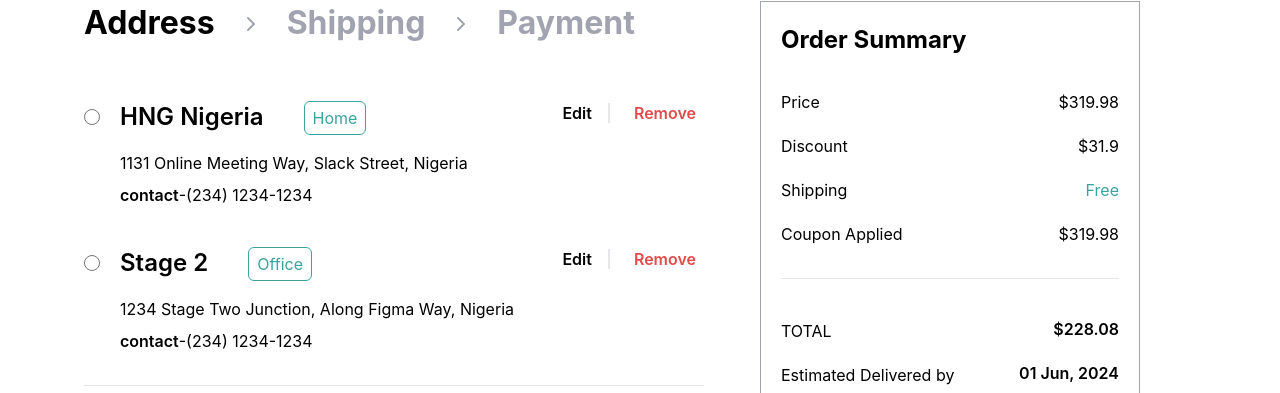
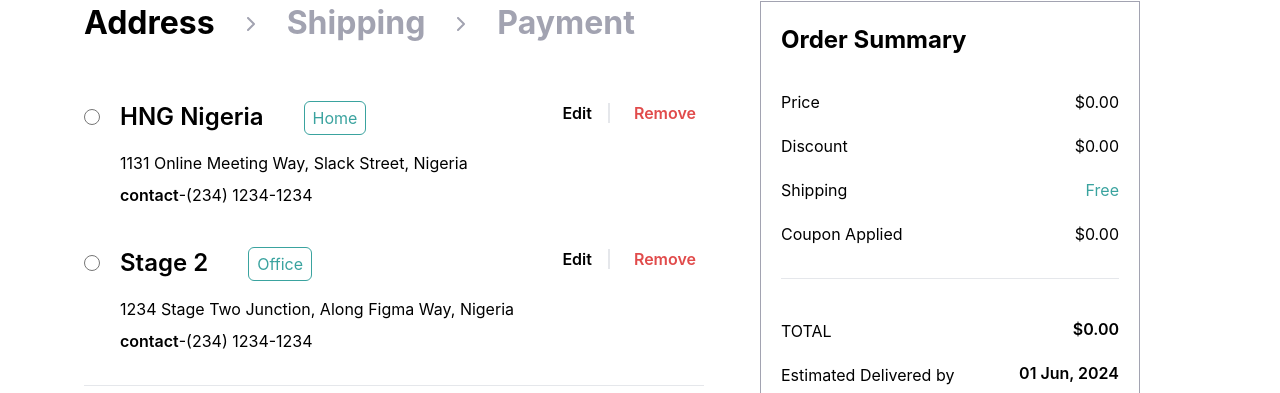
Before and after one commit to Goldyn19/tinbuexpress, a React (Create React App) app: page /address in a window 1280 px wide. Shown: the part 160-553 px from the top of the page. Built offline with nearby package versions, Linux system fonts and the light colour scheme; no server answers.

Commit message:
modified the summary box

```diff
--- a/src/pages/Address.jsx
+++ b/src/pages/Address.jsx
@@ -1,14 +1,15 @@
-import React from "react";
+import React, {useContext} from "react";
 import { useNavigate } from "react-router-dom";
 import CouponIcon from "../assets/icons/CouponIcon";
 import DirectionRight from "../assets/icons/DirectionRight";
-
+import { ShopContext } from '../context/ShopContext'
 
 const Address = () => {
     const navigate = useNavigate();
     const handleViewAllClick = () => {
         navigate("/shipping");
     }
+    const {  getTotalPrice  } = useContext(ShopContext);
   return (
     <div className="lg:flex justify-center mx-5 md:mt-20">
       <div className="lg:flex block">
@@ -100,11 +101,11 @@ const Address = () => {
           <div className="mx-5 text-body-large">
             <div className="flex justify-between mb-5">
               <h1>Price</h1>
-              <h1>$319.98</h1>
+              <h1>${getTotalPrice().toFixed(2)}</h1>
             </div>
             <div className="flex justify-between mb-5">
               <h1>Discount</h1>
-              <h1>$31.9</h1>
+              <h1>$0.00</h1>
             </div>
             <div className="flex justify-between mb-5">
               <h1>Shipping</h1>
@@ -112,14 +113,14 @@ const Address = () => {
             </div>
             <div className="flex justify-between mb-8">
               <h1>Coupon Applied</h1>
-              <h1>$319.98</h1>
+              <h1>$0.00</h1>
             </div>
             <hr />
           </div>
           <div className="mx-5 text-body-large mt-10">
             <div className="flex justify-between mb-5">
               <h1>TOTAL</h1>
-              <h1 className="text-label-medium">$228.08</h1>
+              <h1 className="text-label-medium">${getTotalPrice().toFixed(2)}</h1>
             </div>
             <div className="flex justify-between mb-5">
               <h1>Estimated Delivered by</h1>
--- a/src/pages/Payment.jsx
+++ b/src/pages/Payment.jsx
@@ -1,14 +1,16 @@
-import React from "react";
+import React, {useContext} from "react";
 import { useNavigate } from "react-router-dom";
 import CouponIcon from "../assets/icons/CouponIcon";
 import DirectionRight from "../assets/icons/DirectionRight";
 import MasterCardIcon from "../assets/icons/MasterCardIcon";
+import { ShopContext } from '../context/ShopContext'
 
 const Payment = () => {
   const navigate = useNavigate();
   const handleViewAllClick = () => {
     navigate("/payment");
   };
+  const {  getTotalPrice  } = useContext(ShopContext);
   return (
     <div className="lg:flex justify-center mx-5 md:mt-20 mt-5">
       <div className="lg:flex block">
@@ -89,11 +91,11 @@ const Payment = () => {
           <div className="mx-5 text-body-large">
             <div className="flex justify-between mb-5">
               <h1>Price</h1>
-              <h1>$319.98</h1>
+              <h1>${getTotalPrice().toFixed(2)}</h1>
             </div>
             <div className="flex justify-between mb-5">
               <h1>Discount</h1>
-              <h1>$31.9</h1>
+              <h1>$0.00</h1>
             </div>
             <div className="flex justify-between mb-5">
               <h1>Shipping</h1>
@@ -101,14 +103,14 @@ const Payment = () => {
             </div>
             <div className="flex justify-between mb-8">
               <h1>Coupon Applied</h1>
-              <h1>$319.98</h1>
+              <h1>$0.00</h1>
             </div>
             <hr />
           </div>
           <div className="mx-5 text-body-large mt-10">
             <div className="flex justify-between mb-5">
               <h1>TOTAL</h1>
-              <h1 className="text-label-medium">$228.08</h1>
+              <h1 className="text-label-medium">${getTotalPrice().toFixed(2)}</h1>
             </div>
             <div className="flex justify-between mb-5">
               <h1>Estimated Delivered by</h1>
--- a/src/pages/Shipping.jsx
+++ b/src/pages/Shipping.jsx
@@ -1,13 +1,15 @@
-import React from "react";
+import React, {useContext} from "react";
 import { useNavigate } from "react-router-dom";
 import CouponIcon from "../assets/icons/CouponIcon";
 import DirectionRight from "../assets/icons/DirectionRight";
+import { ShopContext } from '../context/ShopContext'
 
 const Shipping = () => {
     const navigate = useNavigate();
     const handleViewAllClick = () => {
         navigate("/payment");
     }
+    const {  getTotalPrice  } = useContext(ShopContext);
   return (
     <div className="lg:flex justify-center mx-5 md:mt-20">
       <div className="lg:flex block">
@@ -82,11 +84,11 @@ const Shipping = () => {
           <div className="mx-5 text-body-large">
             <div className="flex justify-between mb-5">
               <h1>Price</h1>
-              <h1>$319.98</h1>
+              <h1>${getTotalPrice().toFixed(2)}</h1>
             </div>
             <div className="flex justify-between mb-5">
               <h1>Discount</h1>
-              <h1>$31.9</h1>
+              <h1>$0.00</h1>
             </div>
             <div className="flex justify-between mb-5">
               <h1>Shipping</h1>
@@ -94,14 +96,14 @@ const Shipping = () => {
             </div>
             <div className="flex justify-between mb-8">
               <h1>Coupon Applied</h1>
-              <h1>$319.98</h1>
+              <h1>$0.00</h1>
             </div>
             <hr />
           </div>
           <div className="mx-5 text-body-large mt-10">
             <div className="flex justify-between mb-5">
               <h1>TOTAL</h1>
-              <h1 className="text-label-medium">$228.08</h1>
+              <h1 className="text-label-medium">${getTotalPrice().toFixed(2)}</h1>
             </div>
             <div className="flex justify-between mb-5">
               <h1>Estimated Delivered by</h1>
--- a/src/pages/SingleProduct.jsx
+++ b/src/pages/SingleProduct.jsx
@@ -17,7 +17,6 @@ const SingleProduct = () => {
   useEffect(() => {
     const fetchProduct = async () => {
       try {
-        console.log(productId)
         const response = await fetch(`https://timbu-get-single-product.reavdev.workers.dev/${productId}?organization_id=ed17b6f6a2e548fe9992007acb2e909b&Appid=95VNIS2NW0FIA4L&Apikey=592e71e8195d45f5af3d132ce8293f1f20240712165554452277`);
         if (!response.ok) {
           throw new Error(`HTTP error! Status: ${response.status}`);
```
